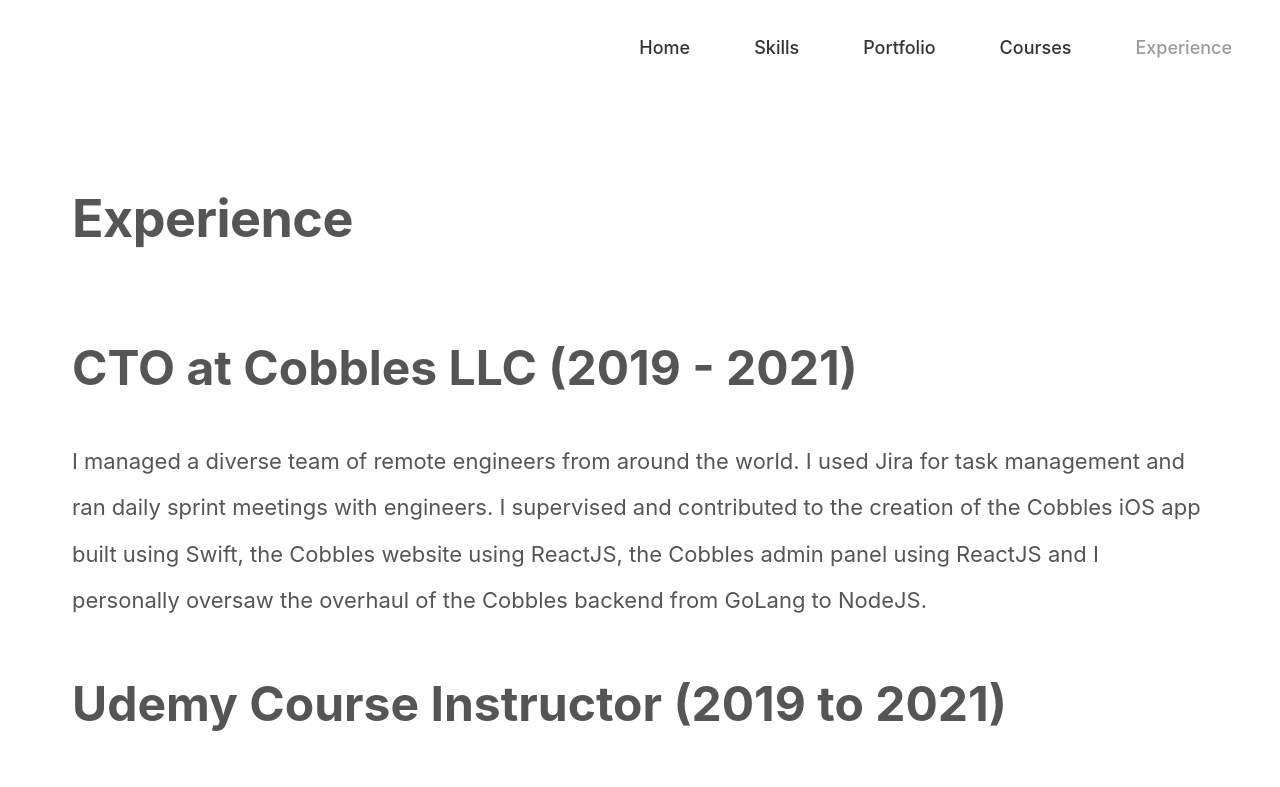
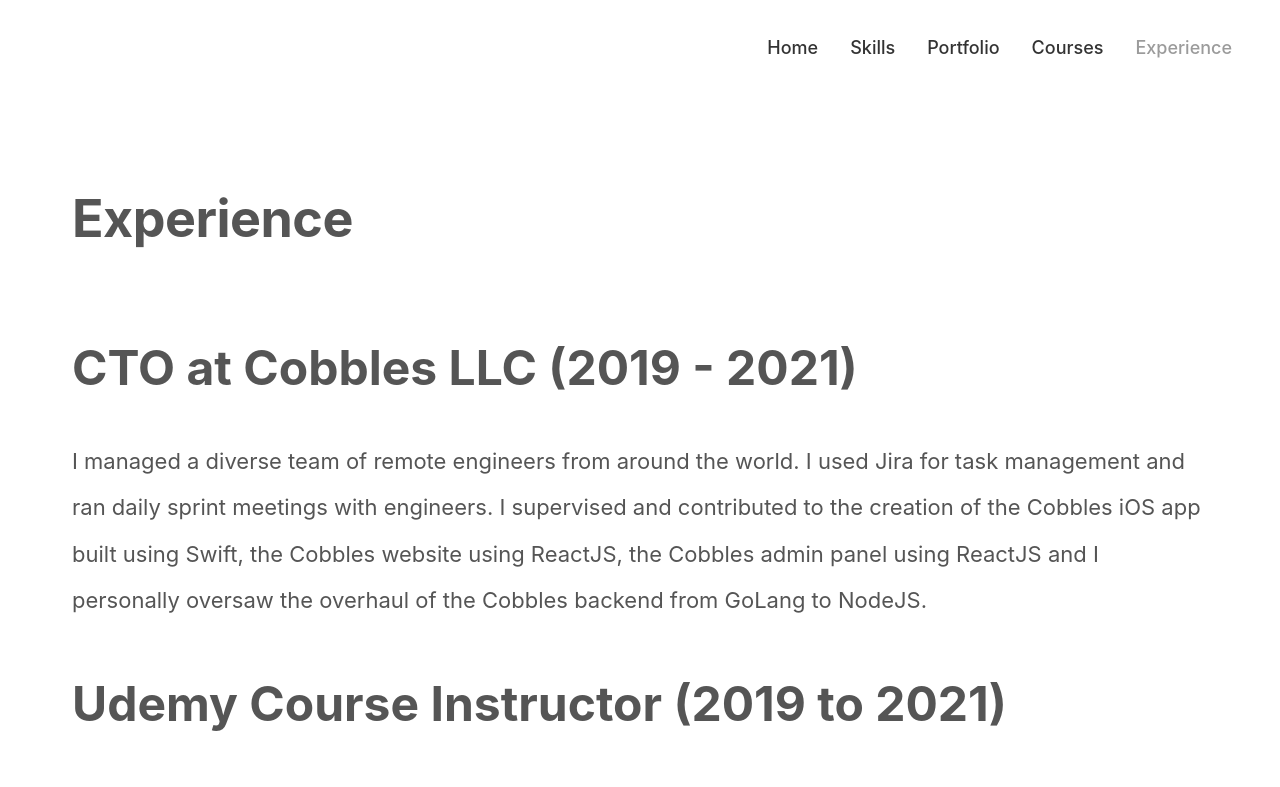
Before and after one commit to Gwinyai/gwinyai-web, a React (Create React App) app: page /experience in a window 1280 px wide. Shown: the top 787 px of the page. Built offline with nearby package versions, Linux system fonts and the light colour scheme.

Commit message:
Fixed mobile navigation alignment and horizontal scrolling bug

```diff
--- a/src/styles/base/base.css
+++ b/src/styles/base/base.css
@@ -6,6 +6,7 @@
 
 html {
   font-size: 62.5%;
+  overflow-x: hidden;
 }
 
 body {
@@ -15,6 +16,7 @@ body {
   font-weight: 400;
   background-color: #fff;
   color: #555;
+  overflow-x: hidden;
 }
 
 .heading-primary,
--- a/src/styles/queries.css
+++ b/src/styles/queries.css
@@ -47,6 +47,7 @@
     align-items: center;
     justify-content: center;
     -webkit-justify-content: center;
+    text-align: center;
     transition: all 0.5s ease-out;
     opacity: 0;
     pointer-events: none;
--- a/src/styles/styles.css
+++ b/src/styles/styles.css
@@ -106,6 +106,7 @@
   align-items: center;
   height: 9.6rem;
   padding: 0 4.8rem;
+  position: relative;
 }
 
 .logo {
@@ -123,7 +124,7 @@
   gap: 3.2rem;
 }
 
-.main-nav-list > * + * {
+.main-nav-list {
   margin-left: 3.2rem;
 }
 
@@ -135,6 +136,7 @@
   font-weight: 500;
   font-size: 1.8rem;
   transition: all 0.3s;
+  text-align: center;
 }
 
 .main-nav-active:link,
```
